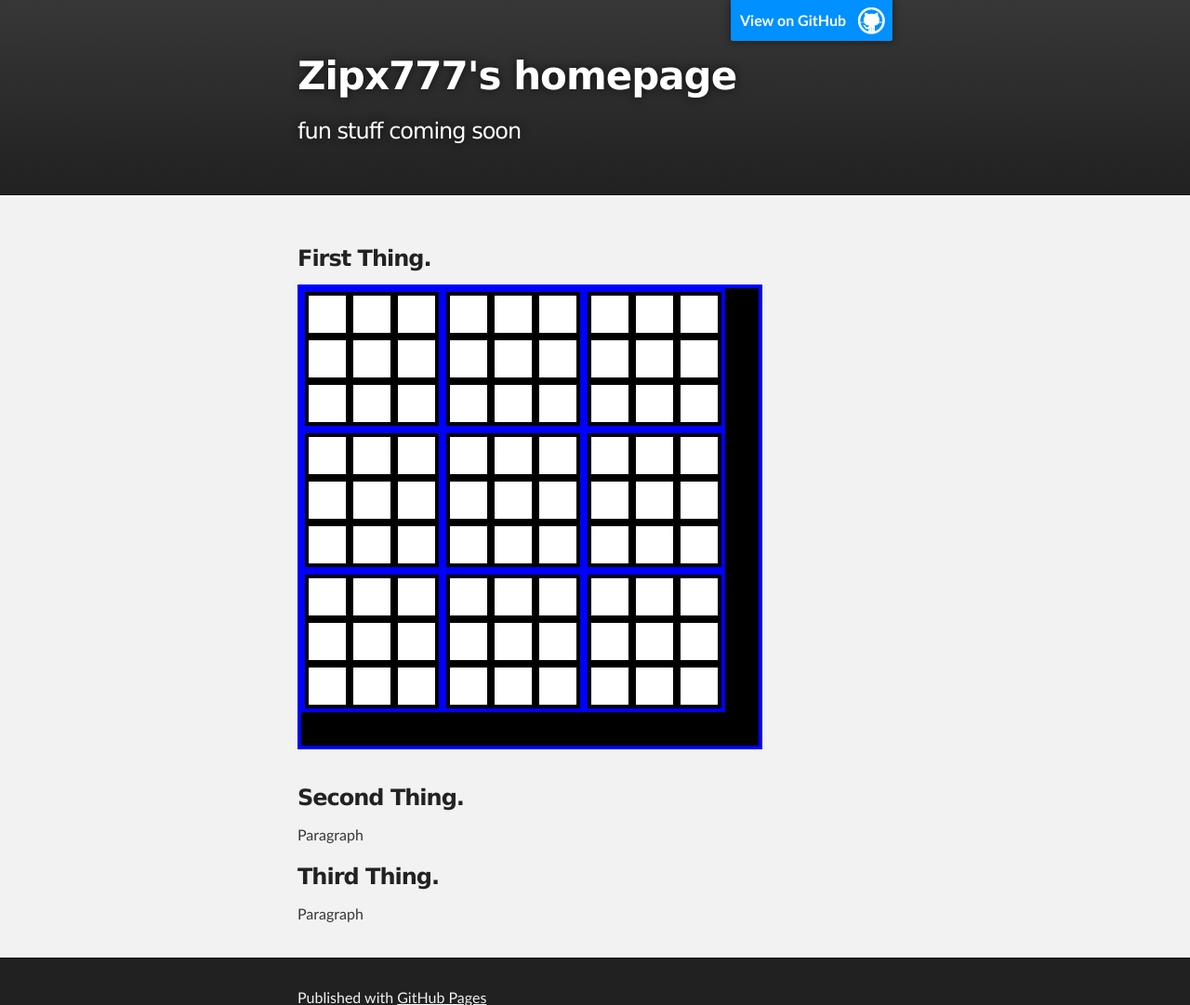
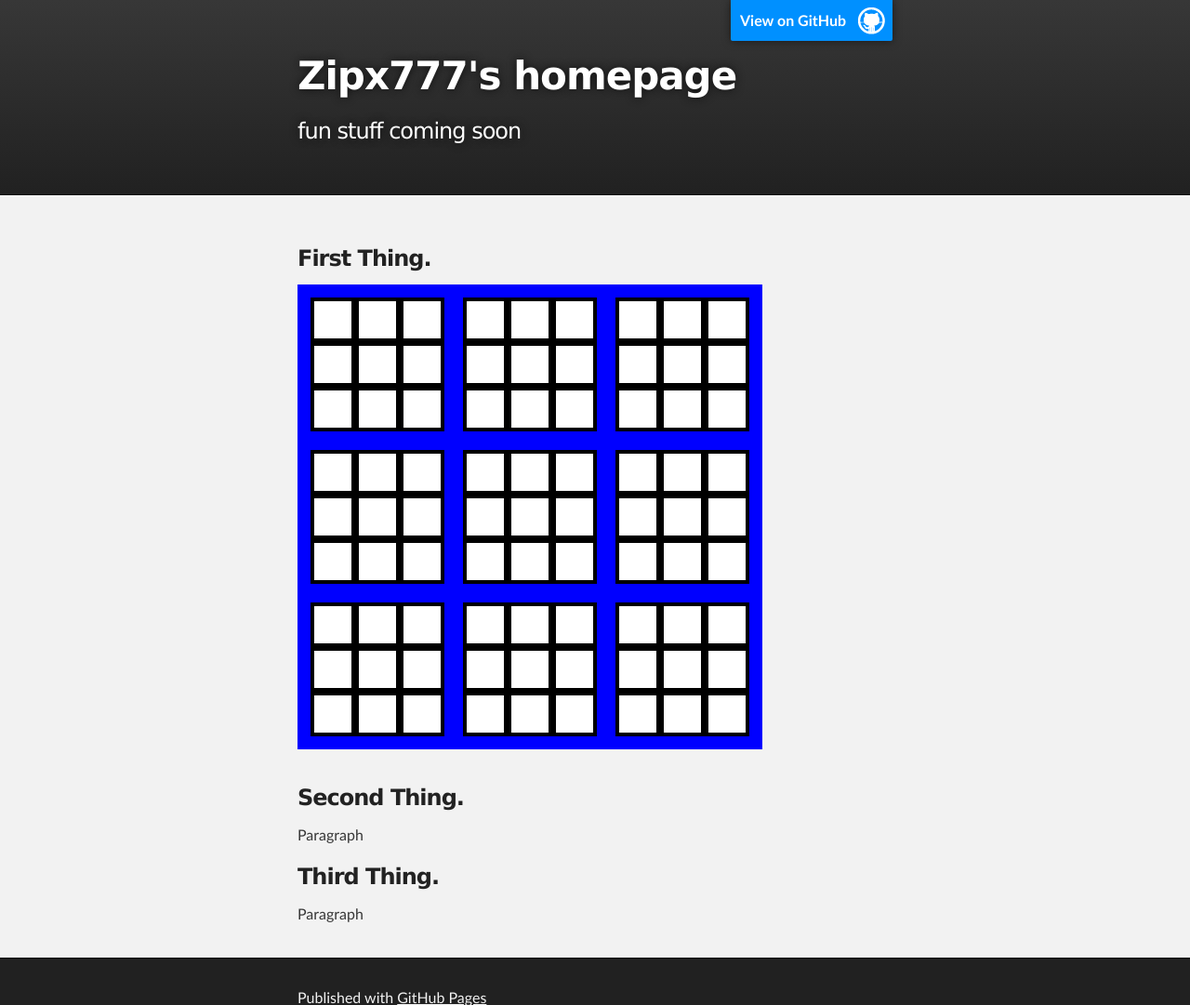
Before and after one commit to Zipx777/Zipx777.github.io, a PHP site: page / in a window 1280 px wide. Shown: the top 1081 px of the page at 93% size. Run offline with PHP 8.4, Linux system fonts and the light colour scheme; some libraries are stand-ins or nearby versions.

Commit message:
Update stylesheet.css

```diff
--- a/stylesheets/stylesheet.css
+++ b/stylesheets/stylesheet.css
@@ -463,5 +463,5 @@ Small Device Styles
 }
 
 .playable {
-  border: 4px solid blue;
+  border: 10px solid blue;
 }
```
